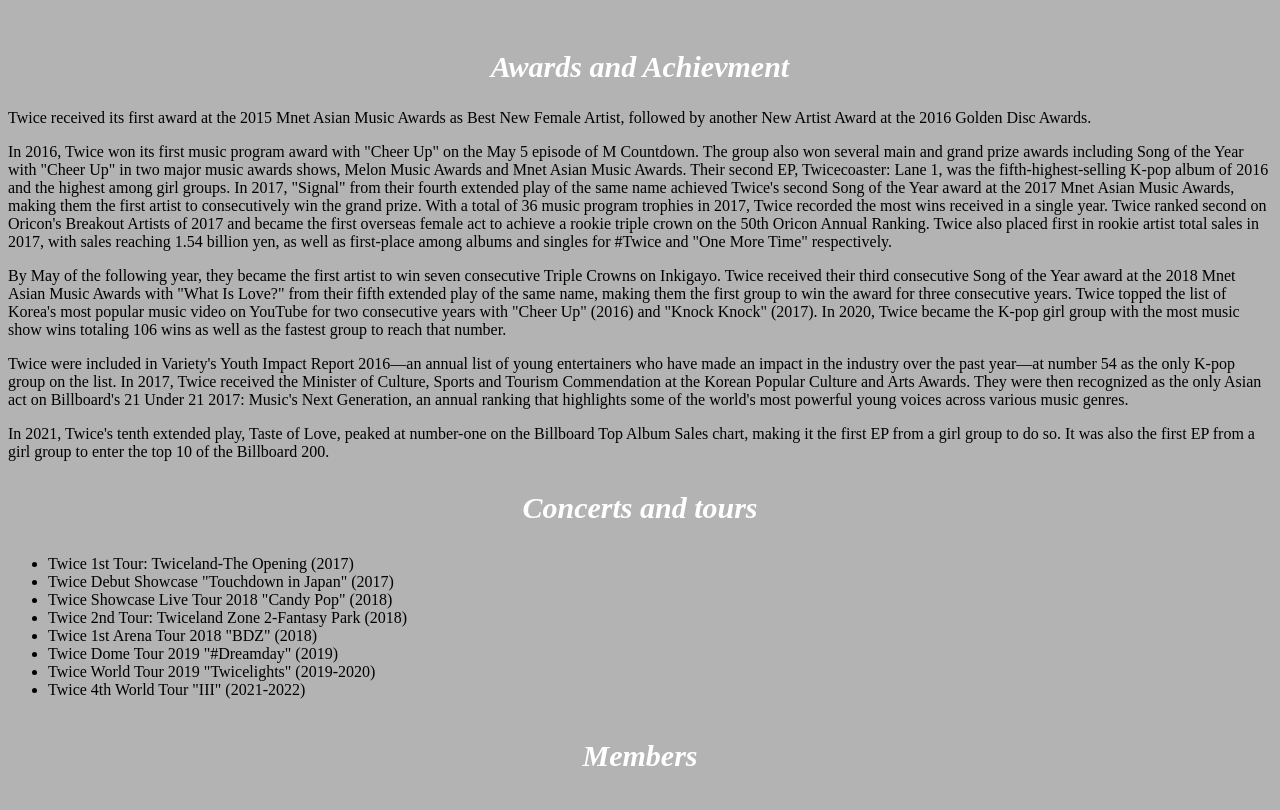
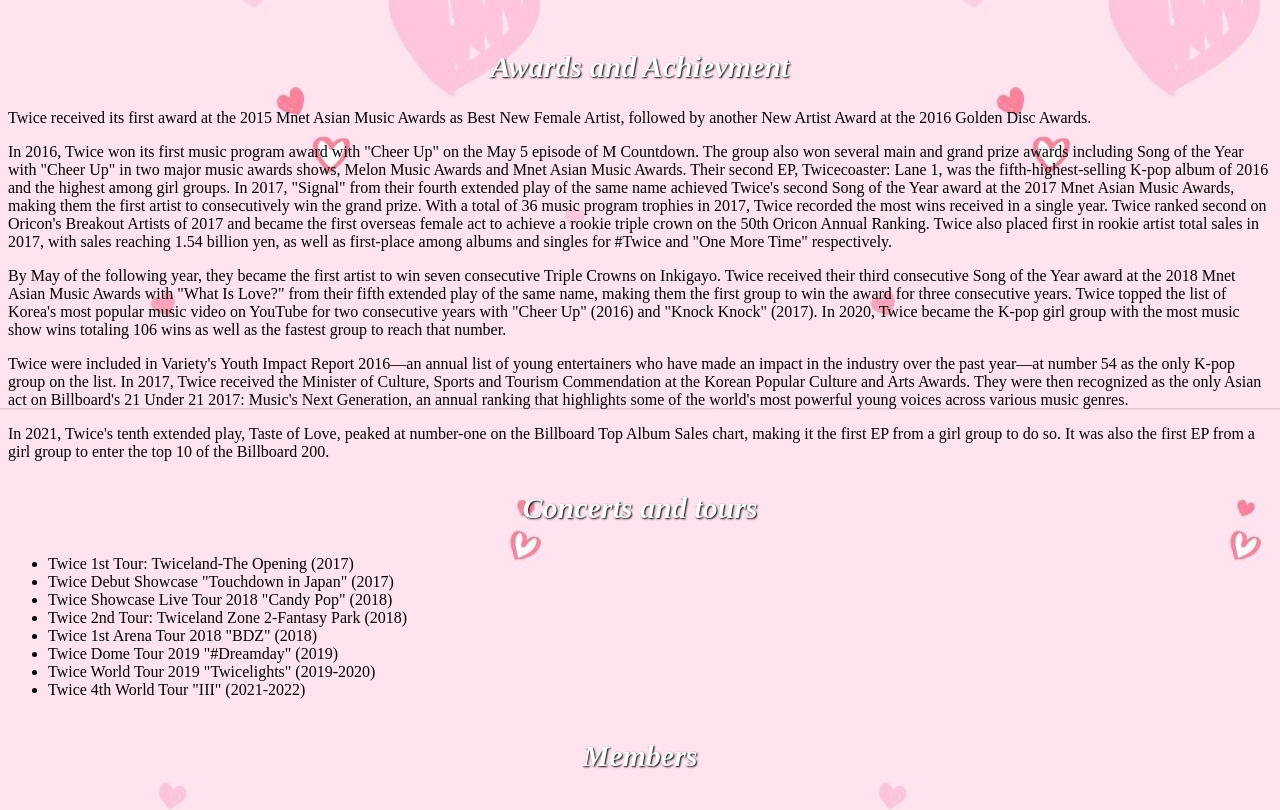
Before and after one commit to sitcomsmanda/sitcomsmanda.github.io, a plain HTML site: page proyek/zemima-nasywa-hilabi/index.html in a window 1280 px wide. Shown: the part 872-1682 px from the top of the page. Drawn offline with Linux system fonts and the light colour scheme.

Commit message:
zemima-nasywa-h's project revision 🔵

```diff
--- a/proyek/zemima-nasywa-hilabi/index.html
+++ b/proyek/zemima-nasywa-hilabi/index.html
@@ -6,8 +6,8 @@
     <style>
         img { display: block; margin-left: auto;margin-right: auto;}
     </style>
-    <h1 style="text-align:center; color: white; font-size: 60px;">TWICE</h1>
-    <body style="background-color: rgb(179, 179, 179);">
+    <h1 style="text-align:center; color: white; font-size: 60px; text-shadow: black 1px 1px 2px;">TWICE</h1>
+    <body style="background-color: hotpink; background-image: url(bg.jpeg);">
         <img src="The feels.jpg" width="459" height="326">
         <br>
         <br>
@@ -25,7 +25,7 @@
             Twice is the first female Korean act to simultaneously top both Billboard's World Albums and World Digital Song Sales charts with the release of their first studio album Twicetagram and its lead single "Likey" in 2017. With the release of their single "Feel Special" in 2019, Twice became the third female Korean act to chart into the Canadian Hot 100. After signing with Republic Records for American promotions as part of a partnership with JYP Entertainment, the group has charted into the Billboard 200 with More & More and Eyes Wide Open in 2020. They have been dubbed the next "Nation's Girl Group", and their point choreography—including for "Cheer Up" (2016), "TT" (2016), "Signal" (2017), and "What Is Love?" (2018)—became dance crazes and viral memes imitated by many celebrities.
         </p>
         <br>
-        <h2 style="font-size: 30px; text-align: center; font-style: oblique; color: white; font-weight: bolder;">Awards and Achievment</h2>
+        <h2 style="text-shadow: black 1px 1px 2px; font-size: 30px; text-align: center; font-style: oblique; color: white; font-weight: bolder;">Awards and Achievment</h2>
         <p>
             Twice received its first award at the 2015 Mnet Asian Music Awards as Best New Female Artist, followed by another New Artist Award at the 2016 Golden Disc Awards.
         </p>
@@ -41,7 +41,7 @@
         <p>
             In 2021, Twice's tenth extended play, Taste of Love, peaked at number-one on the Billboard Top Album Sales chart, making it the first EP from a girl group to do so. It was also the first EP from a girl group to enter the top 10 of the Billboard 200.
         </p>
-        <h3 style="text-align: center; font-size: 30px; font-style: oblique; color: white; font-weight: bolder;">Concerts and tours</h3>
+        <h3 style="text-shadow: black 1px 1px 2px; text-align: center; font-size: 30px; font-style: oblique; color: white; font-weight: bolder;">Concerts and tours</h3>
         <ul>
             <li>Twice 1st Tour: Twiceland-The Opening (2017)</li>
             <li>Twice Debut Showcase "Touchdown in Japan" (2017)</li>
@@ -52,7 +52,7 @@
             <li>Twice World Tour 2019 "Twicelights" (2019-2020)</li>
             <li>Twice 4th World Tour "III" (2021-2022)</li>
         </ul>
-        <h4 style="text-align: center; font-size: 30px; font-style: oblique; color: white; font-weight: bolder;">Members</h4>
+        <h4 style="text-shadow: black 1px 1px 2px; text-align: center; font-size: 30px; font-style: oblique; color: white; font-weight: bolder;">Members</h4>
         <ul>
             <li>Nayeon as vocalist, dancer</li>
             <li>Jungyeon as vocalist</li>
```
Also changed, not shown: proyek/zemima-nasywa-hilabi/bg.jpeg (added).
